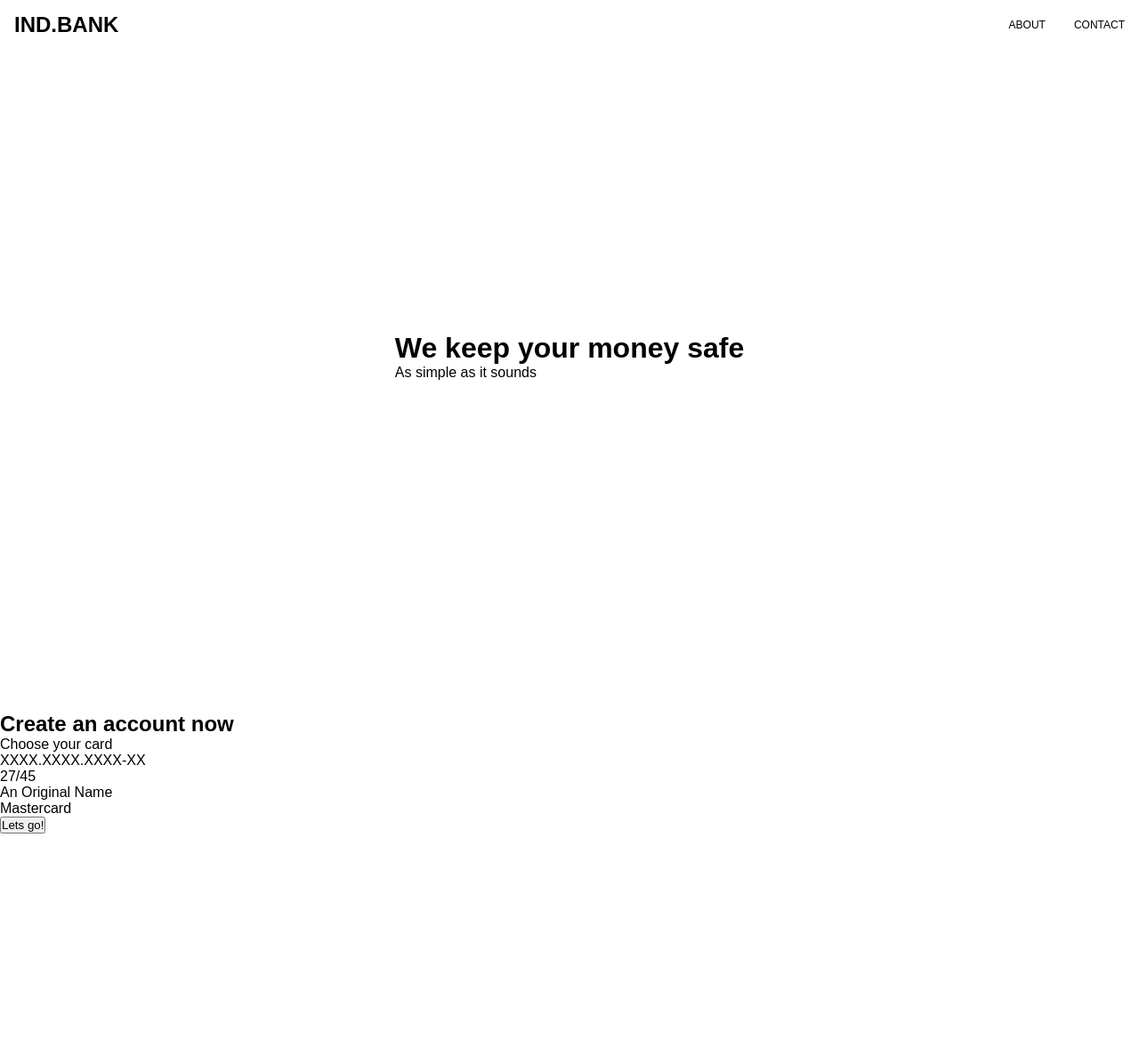
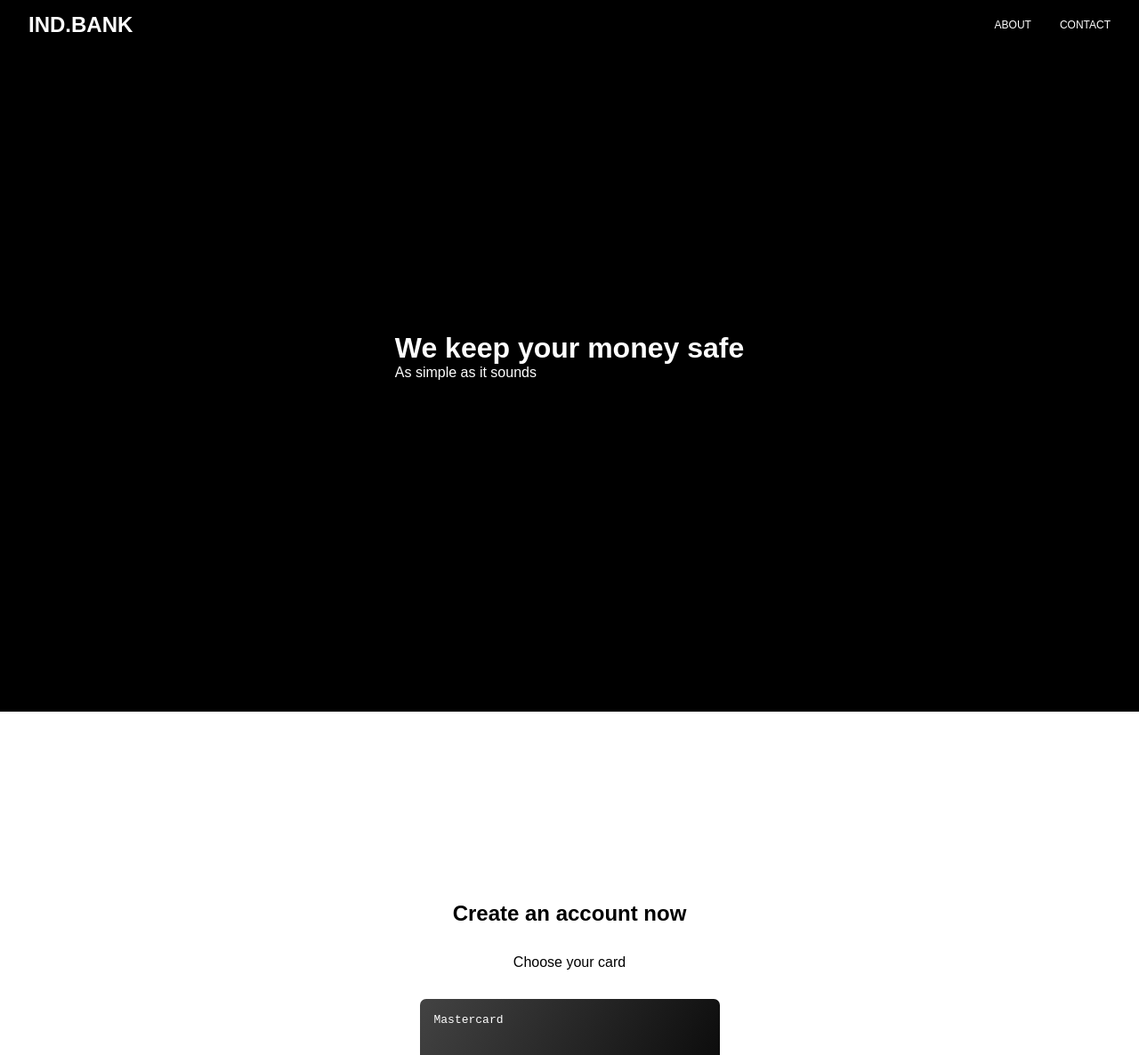
Before and after one commit to brancs/IND.Bank, a plain HTML site: page index.html in a window 1280 px wide. Shown: the top 1186 px of the page at 89% size. Drawn offline with Linux system fonts and the light colour scheme.

Commit message:
Dynamic nav text color and card layout

```diff
--- a/index.html
+++ b/index.html
@@ -26,11 +26,23 @@
     <section>
       <h2>Create an account now</h2>
       <p>Choose your card</p>
-      <div class="card">
-        <div class="number">XXXX.XXXX.XXXX-XX</div>
-        <div class="exp-date">27/45</div>
-        <div class="name">An Original Name</div>
-        <div class="flag">Mastercard</div>
+      <div class="card gradient-bg">
+        <div class="card__header">
+          <div class="flag">Mastercard</div>
+        </div>
+        <div class="card__main">
+          <div class="number">XXXX XXXX XXXX XXXX</div>
+        </div>
+        <div class="card__footer">
+          <div>
+            <span class="card__footer__label">Name</span>
+            <span class="card__footer__value">An Original Name</span>
+          </div>
+          <div>
+            <span class="card__footer__label">Exp. Date</span>
+            <span class="card__footer__value">27 / 45</span>
+          </div>
+        </div>
       </div>
       <button type="button">Lets go!</button>
     </section>
--- a/style/style.css
+++ b/style/style.css
@@ -1,3 +1,7 @@
+:root {
+  --credit-card-width: 337px;
+}
+
 * {
   margin: 0;
   padding: 0;
@@ -9,6 +13,7 @@ html, body {
   min-height: 100svh;
   font-family: Arial, Helvetica, sans-serif;
   overflow-x: hidden;
+  background-color: #FFFFFF;
 }
 
 nav {
@@ -19,28 +24,29 @@ nav {
   width: 100%;
   justify-content: space-between;
   align-items: center;
-  background: rgba(255, 255, 255, .4);
+  background: transparent;
   backdrop-filter: blur(3px);
-}
+  mix-blend-mode: difference;
 
-nav a {
+  a {
     text-decoration: none;
-  color: #000000;
     font-size: .75rem;
     text-transform: uppercase;
     line-height: 1;
+    color: #FFFFFF;
   }
 
-nav div {
+  div {
     display: flex;
     gap: 2rem;
-  padding: 1rem;
+    padding: 1rem 2rem;
   }
 
-nav .logo {
+  .logo {
     font-size: 1.5rem;
     font-weight: 700;
     text-transform: uppercase;
+  }
 }
 
 header, main {
@@ -51,4 +57,63 @@ header {
   display: flex;
   justify-content: center;
   align-items: center;
+  background: #000000;
+  color: #FFFFFF;
 }
+
+main {
+  padding-block: 5rem; /* Just to create some space for the nav */
+
+  section {
+    display: flex;
+    gap: 2rem;
+    flex-direction: column;
+    justify-content: center;
+    align-items: center;
+    width: 100%;
+    height: 100%;
+  }
+}
+
+.card {
+  width: var(--credit-card-width);
+  aspect-ratio: 1.586 / 1;
+  border-radius: calc((1 / 50) * var(--credit-card-width));
+  padding: 1rem;
+  display: flex;
+  flex-direction: column;
+  justify-content: space-between;
+  font-family: monospace;
+
+  .card__header {
+    flex: .5;
+  }
+
+  .card__main {
+    .number {
+      font-size: 1.75rem;
+    }
+  }
+
+  .card__footer {
+    display: flex;
+    justify-content: space-between;
+
+    .card__footer__label {
+      display: block;
+      font-size: .75rem;
+    }
+
+    .card__footer__value {
+      font-size: 1rem;
+      font-weight: 700;
+    }
+  }
+}
+
+.gradient-bg {
+  background: #000000;
+  background: -webkit-linear-gradient(to right, #434343, #000000);
+  background: linear-gradient(120deg, #434343, #000000);
+  color: #FFFFFF;
+}
```
Lines whose indentation alone changed are shown as unchanged.
